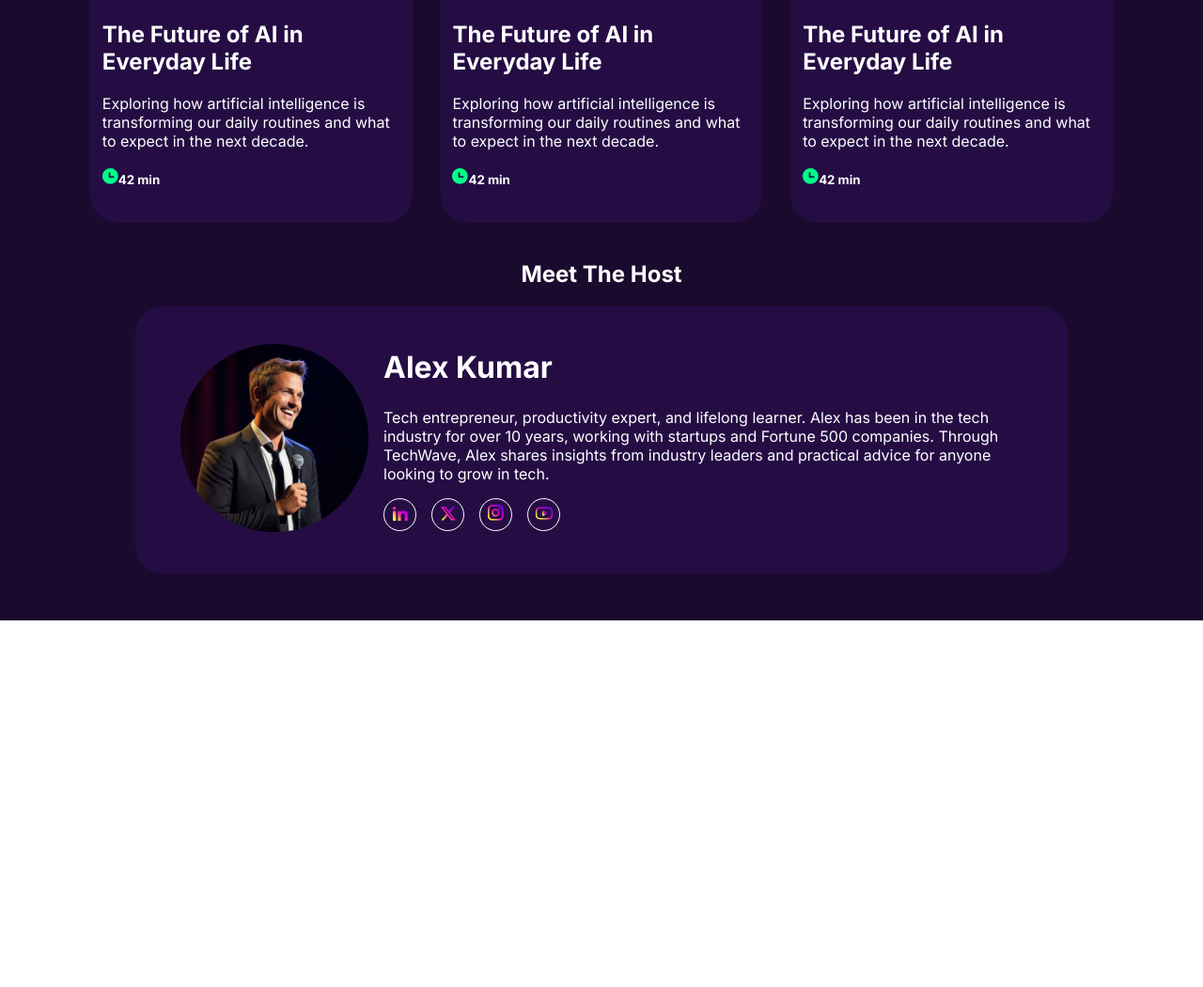
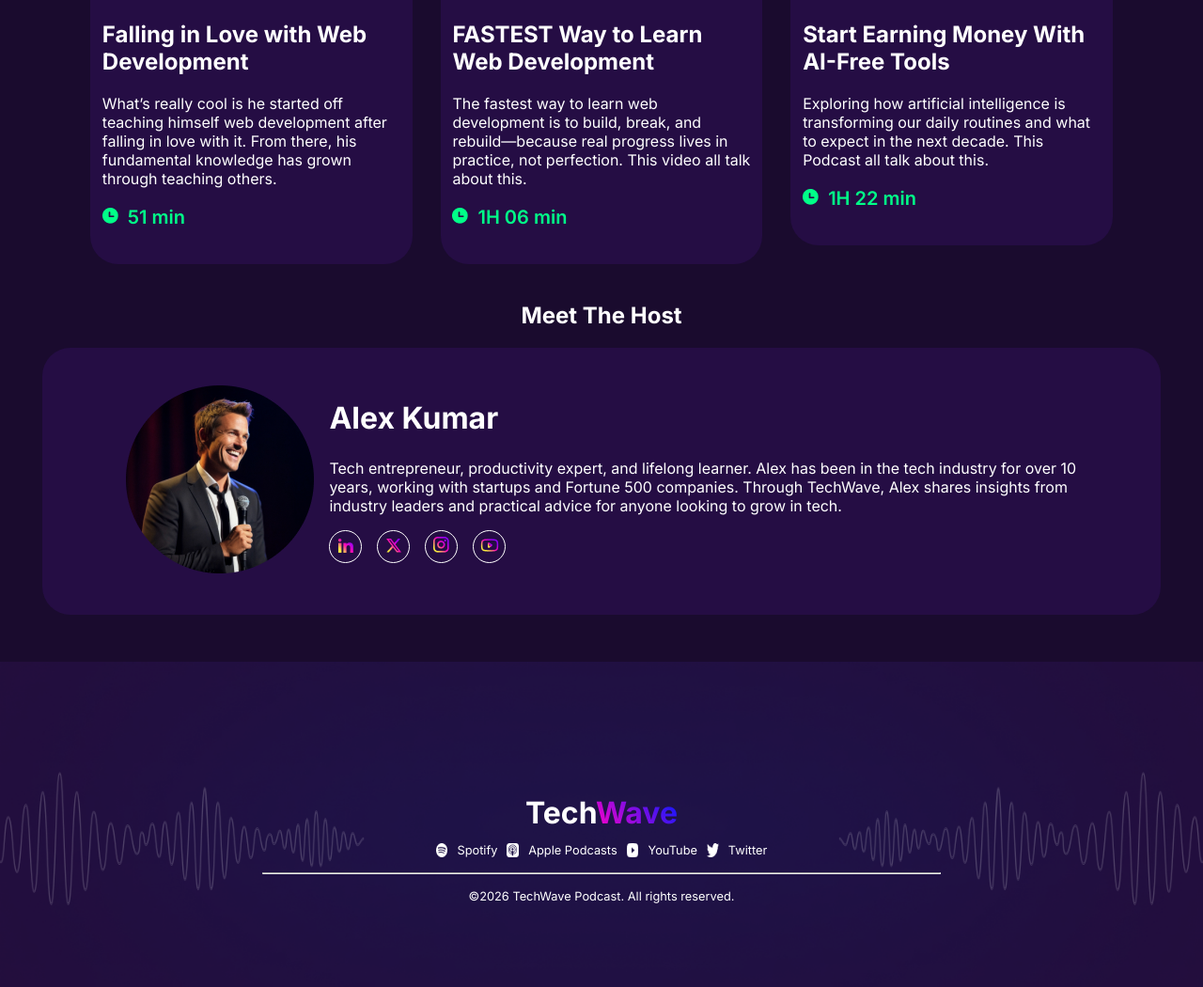
Before and after one commit to SALEH-X/B-13-Assignment-2, a plain HTML site: page index.html in a window 1280 px wide. Shown: the part 2783-3833 px from the top of the page at 94% size. Before the commit the page ends 3443 px from the top, so only its background shows below. Drawn offline with Linux system fonts and the light colour scheme.

Commit message:
footer section complate

```diff
--- a/index.html
+++ b/index.html
@@ -21,7 +21,7 @@
     <!-- nav-section  -->
     <nav id="nav-section">
         <div class="nav-container">
-            <h1 class="nav-logo">Tech<span class="wave">Wave</span></h1>
+            <h1 class="logo">Tech<span class="wave">Wave</span></h1>
             <div class="nav-bars flex">
                 <ul>
                     <li><a href="">About</a></li>
@@ -169,34 +169,36 @@
 
         <div class=" episode-container">
             <div class="episode-card">
-                <div class="card-iframe"><iframe src="https://www.youtube.com/embed/F7XGddoTxrA?si=36EooaRcoPm961Dh" title="YouTube video player" frameborder="0" allow="accelerometer; autoplay; clipboard-write; encrypted-media; gyroscope; picture-in-picture; web-share" referrerpolicy="strict-origin-when-cross-origin" allowfullscreen></iframe></div>
+                <div class="card-iframe"><iframe src="https://www.youtube.com/embed/F7XGddoTxrA?si=36EooaRcoPm961Dh"
+                        title="YouTube video player" frameborder="0"
+                        allow="accelerometer; autoplay; clipboard-write; encrypted-media; gyroscope; picture-in-picture; web-share"
+                        referrerpolicy="strict-origin-when-cross-origin" allowfullscreen></iframe></div>
                 <div class="card-content">
-                    <h3>The Future of AI in Everyday Life</h3>
-                    <p>Exploring how artificial intelligence is transforming our daily routines and what to expect in
-                        the next decade.</p>
-                    <h5><img src="assets/clock.png" alt="" srcset="">42 min</h5>
+                    <h3>Falling in Love with Web Development</h3>
+                    <p>What’s really cool is he started off teaching himself web development after falling in love with
+                        it. From there, his fundamental knowledge has grown through teaching others.</p>
+                    <h5><img src="assets/clock.png" alt="" srcset="">51 min</h5>
                 </div>
             </div>
             <div class="episode-card">
-                <div class="card-iframe"><iframe src="https://www.youtube.com/embed/WTWEEBX9D2M?si=51a6GQwvyHIg5GRw" title="YouTube video player" frameborder="0" allow="accelerometer; autoplay; clipboard-write; encrypted-media; gyroscope; picture-in-picture; web-share" referrerpolicy="strict-origin-when-cross-origin" allowfullscreen></iframe></div>
+                <div class="card-iframe"><iframe src="https://www.youtube.com/embed/WTWEEBX9D2M?si=51a6GQwvyHIg5GRw"
+                        title="YouTube video player" frameborder="0"
+                        allow="accelerometer; autoplay; clipboard-write; encrypted-media; gyroscope; picture-in-picture; web-share"
+                        referrerpolicy="strict-origin-when-cross-origin" allowfullscreen></iframe></div>
                 <div class="card-content">
-                    <h3>The Future of AI in Everyday Life</h3>
-                    <p>Exploring how artificial intelligence is transforming our daily routines and what to expect in
-                        the next decade.</p>
-                    <h5><img src="assets/clock.png" alt="" srcset="">42 min</h5>
+                    <h3>FASTEST Way to Learn Web Development</h3>
+                    <p>The fastest way to learn web development is to build, break, and rebuild—because real progress
+                        lives in practice, not perfection. This video all talk about this.</p>
+                    <h5><img src="assets/clock.png" alt="" srcset="">1H 06 min</h5>
                 </div>
             </div>
             <div class="episode-card">
-                <div class="card-iframe"><iframe
-                        src="https://www.youtube.com/embed/tKO9WgPZ0Bc?si=9FtR4dO4VVAoJnI7" title="YouTube video player"
-                        frameborder="0"
-                        allow="accelerometer; autoplay; clipboard-write; encrypted-media; gyroscope; picture-in-picture; web-share"
-                        referrerpolicy="strict-origin-when-cross-origin" allowfullscreen></iframe></div>
+                <div class="card-iframe"><iframe src="https://www.youtube.com/embed/0-FUhQKe-eU?si=bmgFQVSdCjYQFUP6" title="YouTube video player" frameborder="0" allow="accelerometer; autoplay; clipboard-write; encrypted-media; gyroscope; picture-in-picture; web-share" referrerpolicy="strict-origin-when-cross-origin" allowfullscreen></iframe></div>
                 <div class="card-content">
-                    <h3>The Future of AI in Everyday Life</h3>
+                    <h3>Start Earning Money With AI-Free Tools </h3>
                     <p>Exploring how artificial intelligence is transforming our daily routines and what to expect in
-                        the next decade.</p>
-                    <h5><img src="assets/clock.png" alt="" srcset="">42 min</h5>
+                        the next decade. This Podcast all talk about this.</p>
+                    <h5><img src="assets/clock.png" alt="" srcset="">1H 22 min</h5>
                 </div>
             </div>
 
@@ -212,20 +214,30 @@
             </div>
             <div class="host-details">
                 <h2>Alex Kumar</h2>
-                <p>Tech entrepreneur, productivity expert, and lifelong learner. Alex has been in the tech industry for over 10 years, working with startups and Fortune 500 companies. Through TechWave, Alex shares insights from industry leaders and practical advice for anyone looking to grow in tech.</p>
+                <p>Tech entrepreneur, productivity expert, and lifelong learner. Alex has been in the tech industry for
+                    over 10 years, working with startups and Fortune 500 companies. Through TechWave, Alex shares
+                    insights from industry leaders and practical advice for anyone looking to grow in tech.</p>
 
                 <div class="host-social">
                     <ul>
-                        <li><div class="social-logo-circle"><a href=""><img src="assets/linkedin.png" alt=""></a></div></li>
+                        <li>
+                            <div class="social-logo-circle"><a href=""><img src="assets/linkedin.png" alt=""></a></div>
+                        </li>
                     </ul>
                     <ul>
-                        <li><div class="social-logo-circle"><a href=""><img src="assets/x.png" alt=""></a></div></li>
+                        <li>
+                            <div class="social-logo-circle"><a href=""><img src="assets/x.png" alt=""></a></div>
+                        </li>
                     </ul>
                     <ul>
-                        <li><div class="social-logo-circle"><a href=""><img src="assets/instagram.png" alt=""></a></div></li>
+                        <li>
+                            <div class="social-logo-circle"><a href=""><img src="assets/instagram.png" alt=""></a></div>
+                        </li>
                     </ul>
                     <ul>
-                        <li><div class="social-logo-circle"><a href=""><img src="assets/youtube.png" alt=""></a></div></li>
+                        <li>
+                            <div class="social-logo-circle"><a href=""><img src="assets/youtube.png" alt=""></a></div>
+                        </li>
                     </ul>
 
                 </div>
@@ -237,6 +249,34 @@
     </section>
 
 
+    <!-- footer-section -->
+
+    <footer id="footer-section" class="Section">
+        <div class="footer-container">
+            <h1 class="logo footer-logo">Tech<span class="wave">Wave</span></h1>
+            <div class="web-social-link">
+                <ul>
+                    <li><a href=""><img src="assets/spotify.png" alt="">Spotify</a></li>
+                </ul>
+                <ul>
+                    <li><a href=""><img src="assets/apple-podcast.png" alt="">Apple Podcasts</a></li>
+                </ul>
+                <ul>
+                    <li><a href=""><img src="assets/youtube-podcast.png" alt="">YouTube</a></li>
+                </ul>
+                <ul>
+                    <li><a href=""><img src="assets/twitter.png" alt="">Twitter</a></li>
+                </ul>
+            </div>
+
+            <hr class="footer-horizontal-line">
+
+            <p class="copy-right">&copy;2026 TechWave Podcast. All rights reserved.</p>
+
+        </div>
+
+    </footer>
+
 
 </body>
 
--- a/style.css
+++ b/style.css
@@ -69,13 +69,13 @@ body {
     padding: 16px 12.5%;
 }
 
-.nav-container .nav-logo {
+.nav-container .logo {
     color: white;
     font-weight: 900;
 
 }
 
-.nav-container .nav-logo .wave {
+.logo .wave {
     background-image: linear-gradient(50deg, rgb(255, 0, 200), rgb(0, 26, 255));
     color: transparent;
     background-clip: text;
@@ -305,10 +305,12 @@ body {
 
 
 #episodes-section {
+    width: 100%;
     background-color: #1A0B2E;
     color: white;
     text-align: center;
     padding: 50px 0;
+
 }
 
 .episode-container {
@@ -335,7 +337,7 @@ body {
 iframe {
     border-radius: 30px 30px 0 0;
     margin-bottom: -3px;
-    height: 208px ;
+    height: 208px;
     width: 100%;
 }
 
@@ -351,15 +353,28 @@ iframe {
 
 }
 
-.host-card{
+.card-content h5 {
+    font-size: 20px;
+    font-weight: 600;
+    color: #00FF88;
+
+}
+
+.card-content h5 img {
+    margin-right: 10px;
+
+
+}
+
+.host-card {
     background-color: #250D44;
     border-radius: 30px;
-    width: 70%;
+    width: 79%;
     margin: 20px auto 0;
     display: flex;
     align-items: center;
     gap: 16px;
-    padding: 40px 48px;
+    padding: 40px 7vw;
 
 }
 
@@ -374,26 +389,26 @@ iframe {
 
 }
 
-.host-details p{
+.host-details p {
     margin-bottom: 16px;
 }
 
 
-.host-details .host-social{
+.host-details .host-social {
     display: flex;
     gap: 16px;
 }
 
-.host-social ul{
+.host-social ul {
     list-style: none;
 }
 
-.host-social ul a{
+.host-social ul a {
     text-decoration: none;
 }
 
 
-.social-logo-circle{
+.social-logo-circle {
     width: 25px;
     height: 25px;
     border: 1px solid white;
@@ -403,6 +418,67 @@ iframe {
     justify-content: center;
     align-items: center;
 
+}
+
+
+
+#footer-section {
+    background-image: url(assets/footer-bg.png);
+    background-size: cover;
+    background-position: center;
+    /* background-position: center; */
+    background-repeat: no-repeat;
+    padding: 10% 0 7%;
+    color: white;
+    /* height: 500px; */
+
+
+}
+
+.footer-container {
+    width: 75%;
+    margin: 1vw auto 0;
+    justify-items: center;
+    /* position: fixed; */
+}
+
+.footer-logo{
+    font-size: 2.5vw;
+    margin-bottom: 1vw;
+}
+
+.web-social-link {
+    display: flex;
+    gap: 10px;
+    flex-wrap: wrap;
+    justify-content: center;
+
+}
+
+.web-social-link ul {
+    list-style: none;
+}
+
+.web-social-link ul a {
+    text-decoration: none;
+    color: white;
+    display: flex;
+    gap: 10px;
+    font-size: 1vw;
+    margin-bottom: 16px;
+}
+
+.web-social-link ul a img{
+    width: 1vw;
+}
+
+.footer-horizontal-line {
+    width: 75%;
+    margin: 0 auto 16px;
+}
+
+.copy-right {
+    font-size: 1vw;
 }
 
 
@@ -495,18 +571,22 @@ iframe {
     }
 
 
-    .episode-container{
+    .episode-container {
         grid-template-columns: repeat(1, 1fr);
     }
 
-    .host-card{
+    .host-card {
         flex-direction: column;
 
     }
 
-    .host-details{
+    .host-details {
         text-align: center;
         justify-items: center;
+    }
+
+    .footer-container {
+        width: 75%;
     }
 
 
@@ -570,12 +650,12 @@ iframe {
         grid-column: span 1;
     }
 
-    .episode-container{
+    .episode-container {
         grid-template-columns: repeat(1, 1fr);
     }
 
 
-    .host-card{
+    .host-card {
         flex-direction: column;
 
     }
```
